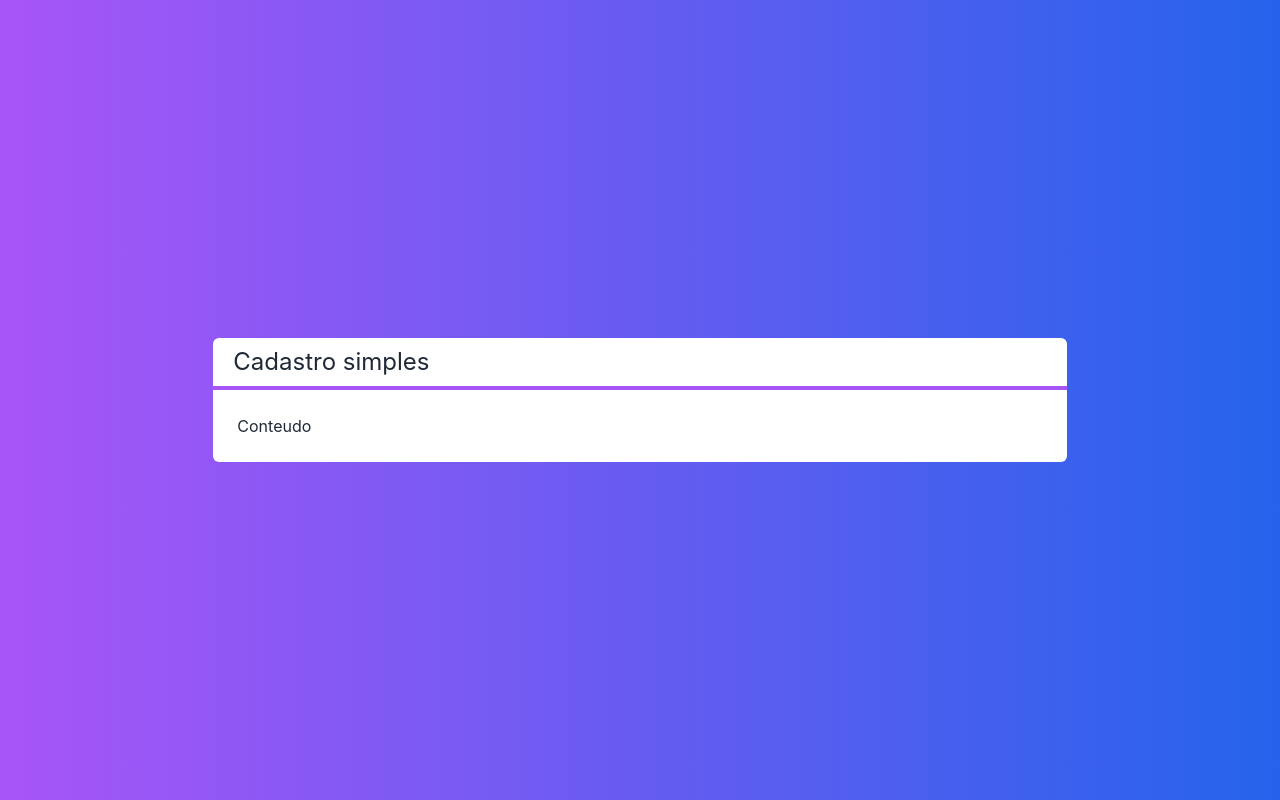
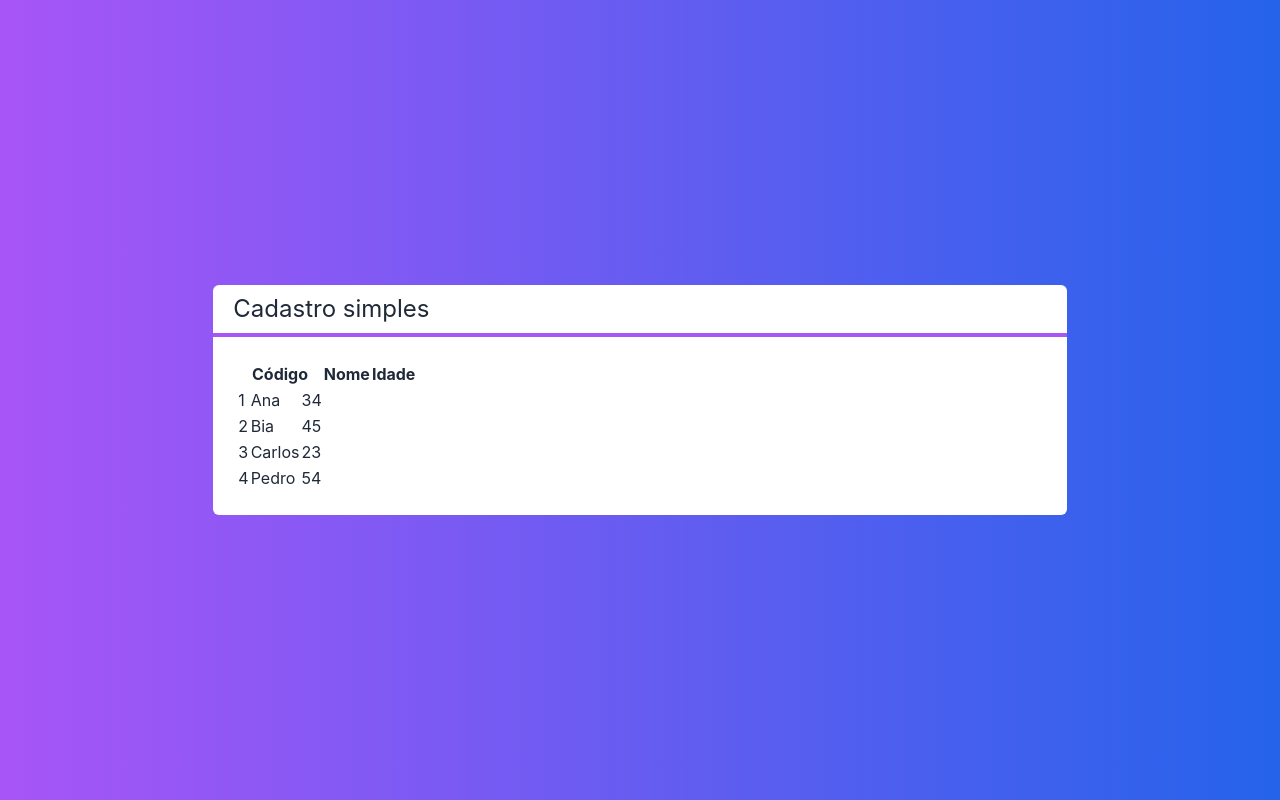
Before and after one commit to lucianakyoko/cursos-cod3r, a Next.js app in the folder intensivo-Nextjs-React/projeto-final/: page / in a window 1280 px wide. Built offline with nearby package versions, Linux system fonts and the light colour scheme.

Commit message:
feat(intensivo-NextJS-React/projeto-final): class 05/18 - Componente tabela #1

```diff
--- /dev/null
+++ b/intensivo-Nextjs-React/projeto-final/src/components/Tabela.tsx
@@ -0,0 +1,40 @@
+import Cliente from "../core/Cliente"
+
+interface TabelaProps {
+  clientes: Cliente[]
+}
+
+export default function Tabela(props: TabelaProps) {
+  function renderizarCabecalho() {
+    return(
+      <tr>
+        <th>Código</th>
+        <th>Nome</th>
+        <th>Idade</th>
+      </tr>
+    )
+  };
+
+  function renderizarDados() {
+    return props.clientes?.map((cliente, index) => {
+      return (
+        <tr key={cliente.id}>
+          <td>{cliente.id}</td>
+          <td>{cliente.nome}</td>
+          <td>{cliente.idade}</td>
+        </tr>
+      )
+    });
+  };
+
+  return (
+    <table>
+      <thead>
+        {renderizarCabecalho()}
+        <tbody>
+          {renderizarDados()}
+        </tbody>
+      </thead>
+    </table>
+  )
+}
--- a/intensivo-Nextjs-React/projeto-final/src/pages/index.tsx
+++ b/intensivo-Nextjs-React/projeto-final/src/pages/index.tsx
@@ -1,7 +1,16 @@
-import Layout from '../components/Layout'
+import Layout from '../components/Layout';
+import Tabela from '../components/Tabela';
+import Cliente from '../core/Cliente';
 
 
 export default function Home() {
+  const clientes = [
+    new Cliente('Ana', 34, '1'),
+    new Cliente('Bia', 45, '2'),
+    new Cliente('Carlos', 23, '3'),
+    new Cliente('Pedro', 54, '4'),
+  ];
+
   return (
     <div className={`
       flex h-screen justify-center items-center
@@ -9,7 +18,7 @@
       text-white
     `}>
       <Layout titulo='Cadastro simples'>
-        <span>Conteudo</span>
+        <Tabela clientes={clientes}></Tabela>
       </Layout>
     </div>
   )
```
Also changed, not shown: intensivo-Nextjs-React/projeto-final/src/core/Cliente.ts (renamed from intensivo-Nextjs-React/projeto-final/src/core/Client.ts).
